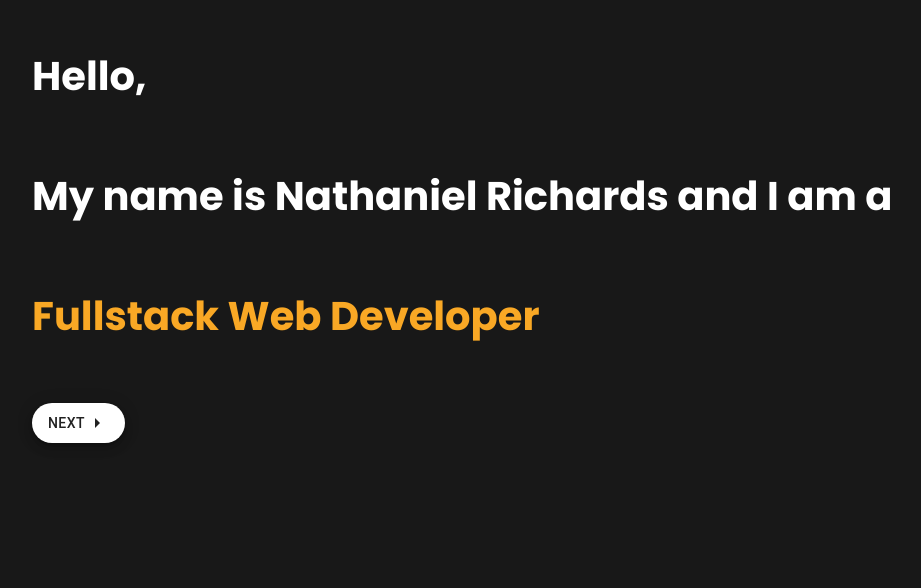
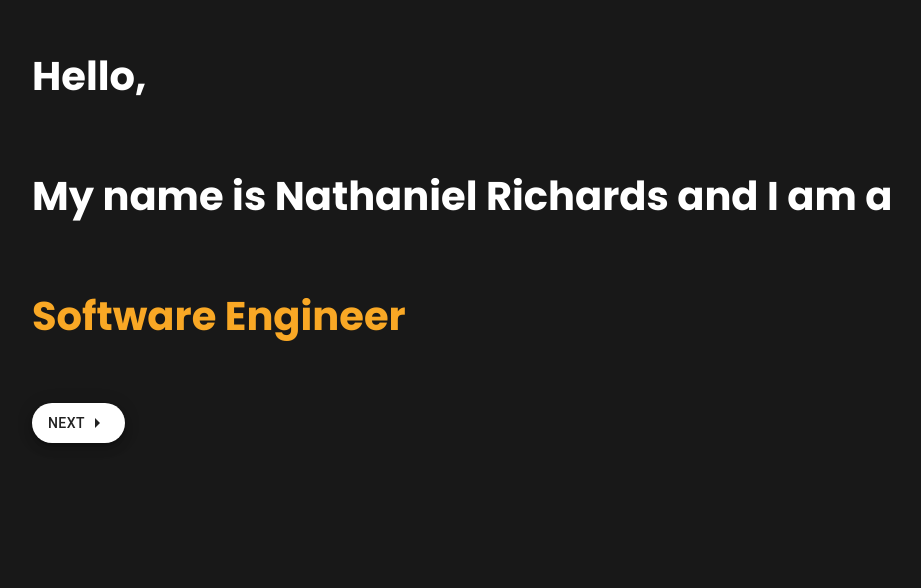
Before and after one commit to NateTheDev1/PortfolioFinal, a React (Create React App) app: page / in a window 1280 px wide. Shown: the part 212-800 px from the top of the page, without its empty margins (56-977 px from the left). Built offline with nearby package versions, Linux system fonts and the light colour scheme.

Commit message:
Favicon updated, changed title

```diff
--- a/public/index.html
+++ b/public/index.html
@@ -2,14 +2,16 @@
 <html lang="en">
   <head>
     <meta charset="utf-8" />
-    <link rel="icon" href="%PUBLIC_URL%/favicon.ico" />
+<link rel="icon"
+      type="image/png"
+      href='./favicon.png'>
     <meta name="viewport" content="width=device-width, initial-scale=1" />
     <meta name="theme-color" content="#000000" />
     <meta
-      name="description"
-      content="Web site created using create-react-app"
+      name="Nathaniel Richards"
+      content="Portfolio Page"
     />
-    <link rel="apple-touch-icon" href="%PUBLIC_URL%/logo192.png" />
+
     <link
       href="https://fonts.googleapis.com/css2?family=Poppins:wght@400;500;700&display=swap"
       rel="stylesheet"
@@ -32,7 +34,7 @@
       src="https://kit.fontawesome.com/04cecfb6fa.js"
       crossorigin="anonymous"
     ></script>
-    <title>React App</title>
+    <title>Nathaniel Richards | Software Engineer</title>
   </head>
   <body>
     <noscript>You need to enable JavaScript to run this app.</noscript>
--- a/src/components/MainWindow.js
+++ b/src/components/MainWindow.js
@@ -259,7 +259,7 @@ const MainWindow = ({ page, setPage }) => {
         <h1 id="intro-text">
           Hello, <br />
           My name is Nathaniel Richards and I am a <br />
-          <span>Fullstack Web Developer</span>
+          <span>Software Engineer</span>
         </h1>
         <a href="#about" onClick={() => setPage("about")}>
           <Fab
```
Also changed, not shown: public/favicon.png (added), 1 other file (tests, documents, lock files or other folders).
